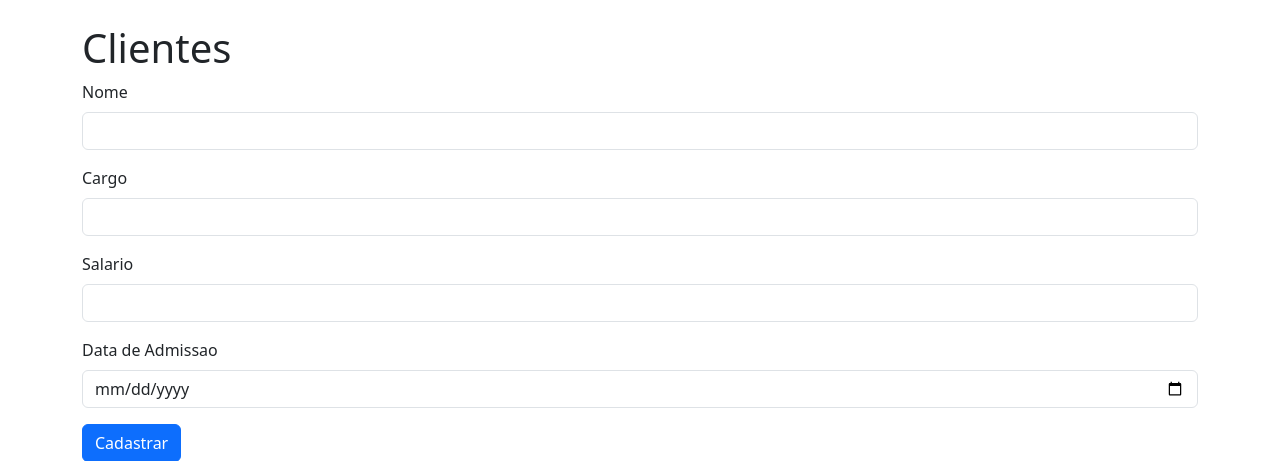
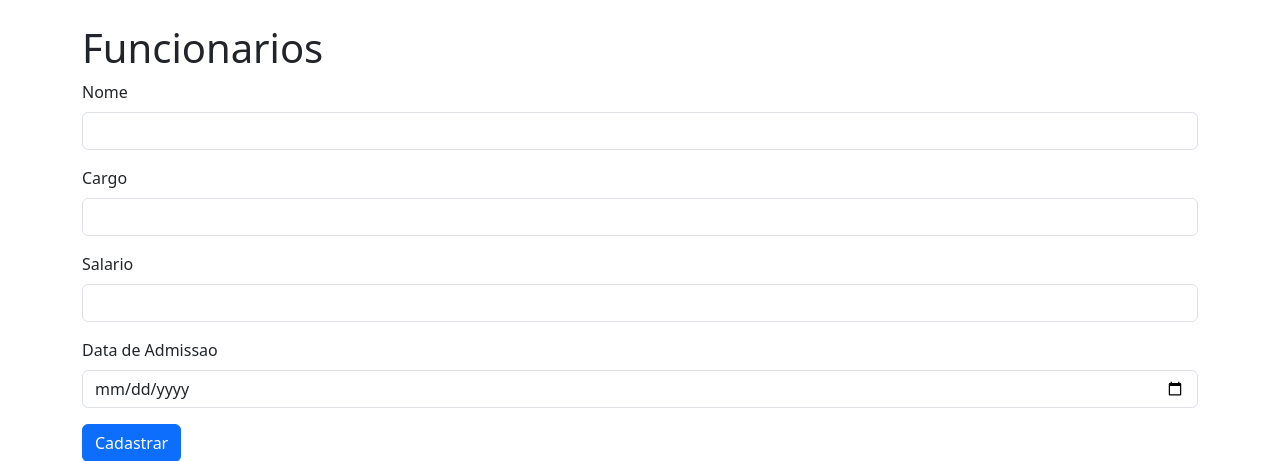
Before and after one commit to rafaeumesmu/P1-Banco-de-dados, a Flask app: page /funcionarios in a window 1280 px wide. Shown: the part 56-517 px from the top of the page. Run offline with Flask 3, Linux system fonts and the light colour scheme; data that the repository does not hold is empty.

Commit message:
Update funcionarios.html

```diff
--- a/front/templates/funcionarios.html
+++ b/front/templates/funcionarios.html
@@ -1,7 +1,7 @@
 {% extends "base.html" %}
 
 {% block content %}
-<h1>Clientes</h1>
+<h1>Funcionarios</h1>
 <form method="POST" action="/funcionarios" class="mb-4">
     <div class="mb-3">
         <label for="nome" class="form-label">Nome</label>
```
